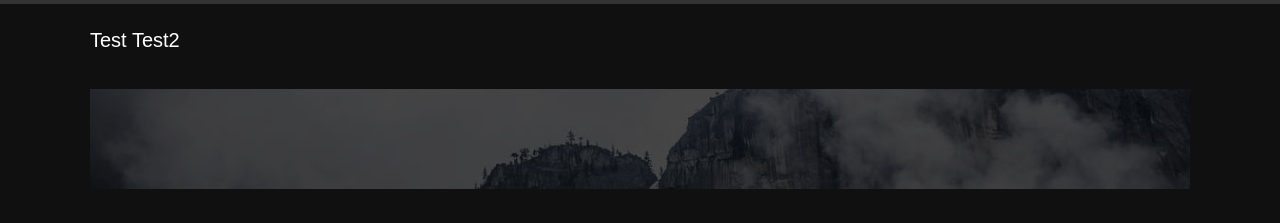
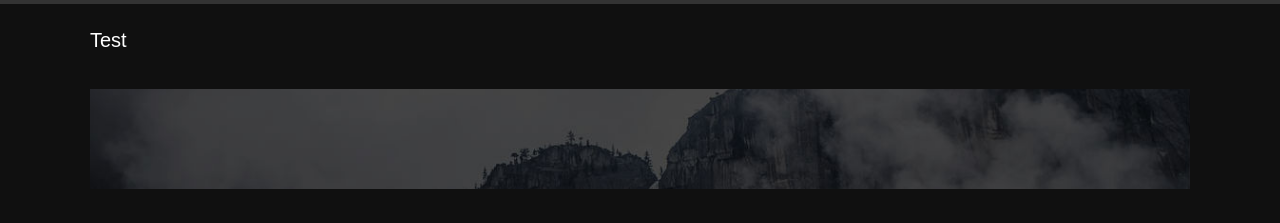
Before and after one commit to Blake-Cash/writing-site, a Jekyll site: the page built from _posts/2015-12-14-post1.md, in a window 1280 px wide. Shown: the top 223 px of the page. Built offline with Jekyll 4.4.1, drawn with Linux system fonts in a browser that asks for light colours.

```diff
--- a/_config.yml
+++ b/_config.yml
@@ -1,8 +1,7 @@
 permalink: /:categories/:title/
 baseurl: /writing-site
 full_name: ""
-first_name: "Test"
-last_name: "Test2"
+title: "Test"
 blog_title: "Ratherinn"
 author_img_name_path: "/images/users/user.jpg"
 disqus_shortname: "example"
--- a/_includes/header.html
+++ b/_includes/header.html
@@ -1,7 +1,6 @@
 <div id='heading'>
 	<div id='logo'>
-		<a href='{{site.baseurl}}/'>{{site.first_name}}</a>
-		<a href='{{site.baseurl}}/' id='logo_docs'>{{site.last_name}}</a>
-</div>
+		<a href='{{site.baseurl}}/'>{{site.title}}</a>
+	</div>
 </div>
 <section id="home-hero"></section>
--- a/css/main.css
+++ b/css/main.css
@@ -325,7 +325,7 @@ only screen and (max-width: 600px) {
 	color: #fff;
 }
 .post-title {
-    margin: 40px 0px 8px 0px;
+	margin: 40px 0px 8px 0px;
 }
 
 section{
```
Also changed, not shown: _posts/2015-12-14-post1.md (+1 -1 lines).
